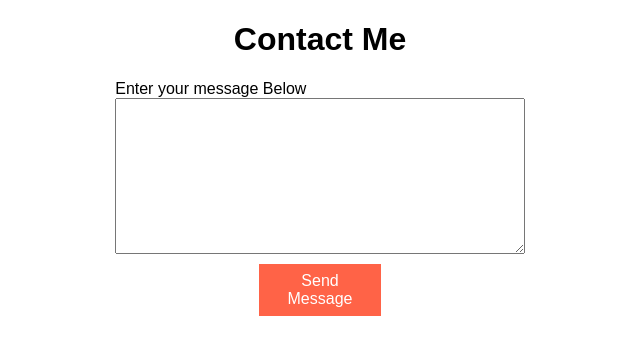
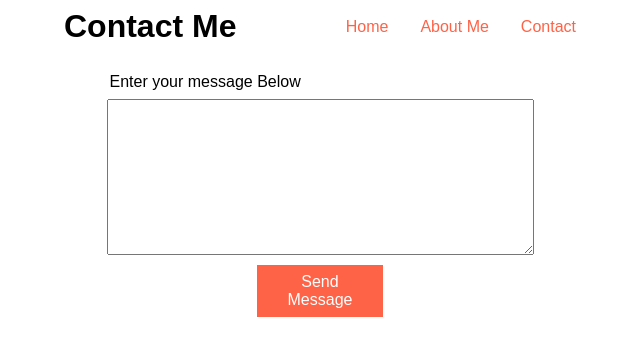
Before and after one commit to rwolt/basic-informational-site, a plain HTML site: page contact-me.html in a window 1280 px wide. Shown: the whole page, without its empty margins (320-960 px from the left). Drawn offline with Linux system fonts and the light colour scheme.

Commit message:
Add responsive layout

```diff
--- a/contact-me.html
+++ b/contact-me.html
@@ -8,11 +8,24 @@
     <title>Contact Me</title>
   </head>
   <body>
-    <h1>Contact Me</h1>
-    <form action="post" class="flex-container">
-      <label for="message">Enter your message Below</label>
-      <textarea name="message" id="" cols="30" rows="10"></textarea>
-      <button type="button">Send Message</button>
-    </form>
+    <header>
+      <nav class="nav">
+        <h1>Contact Me</h1>
+        <ul class="nav-list">
+          <li class="nav-link"><a href="/">Home</a></li>
+          <li class="nav-link"><a href="/about">About Me</a></li>
+          <li class="nav-link"><a href="/contact-me">Contact</a></li>
+        </ul>
+      </nav>
+    </header>
+    <main>
+      <div class="flex-container">
+        <form action="post" class="flex-container">
+          <label for="message">Enter your message Below</label>
+          <textarea name="message" id="" cols="50" rows="10"></textarea>
+          <button type="button">Send Message</button>
+        </form>
+      </div>
+    </main>
   </body>
 </html>
--- a/css/styles.css
+++ b/css/styles.css
@@ -1,8 +1,35 @@
 body {
   padding: 0;
-  margin: 0 10%;
   font-family: sans-serif;
   box-sizing: border-box;
+}
+
+header {
+  display: flex;
+  justify-content: center;
+}
+
+nav {
+ width: 100%;
+  display: flex;
+  align-items: center;
+  justify-content: space-between;
+}
+
+.nav-list {
+  display: flex;
+  list-style-type: none;
+}
+
+.nav-link > a {
+  color: tomato;
+  text-decoration: none;
+}
+
+.nav-link:hover {
+  cursor: pointer;
+  text-decoration: underline;
+  text-decoration-color: tomato;
 }
 
 h1 {
@@ -10,22 +37,32 @@ h1 {
 }
 
 p {
+  margin: 20px auto;
+  min-width: 40%;
   text-align: center;
 }
+
 
 .flex-container {
   display: flex;
   flex-direction: column;
   justify-content: center;
+  align-items: center;
 }
 
 form {
-  width: 40%;
-  margin: auto;
+  min-width: 40%;
+  margin-top: 20px;
 }
 
 form > label {
   font-size: 1rem;
+  align-self: flex-start;
+  margin-bottom: 0.5rem;
+}
+
+form > textarea {
+  width: 100%;
 }
 
 button {
@@ -42,3 +79,105 @@ button {
 button:hover {
   background-color: rgb(247, 128, 108);
 }
+
+@media screen and (min-width: 320px) {
+  nav {
+    flex-direction: column;
+  }
+
+  h1 {
+    font-size: 1.5rem;
+    margin: 0.5rem 0;
+  }
+
+  img {
+    width: 80%;
+  }
+
+  .nav-list {
+    justify-content: center;
+    padding: 0;
+  }
+
+  .nav-link > a {
+    font-size: 0.75rem;
+    margin: 0 1rem;
+  }
+
+  .flex-container {
+    padding: 0 1rem;
+  }
+}
+
+@media screen and (min-width: 480px) {
+
+  h1 {
+    font-size: 1.25rem;
+  }
+
+  .nav-link > a {
+    font-size: 1rem;
+  }
+}
+
+
+@media screen and (min-width: 1024px) {
+  body {
+    margin: 0 10%;
+  }
+
+  header {
+    flex-direction: row;
+  }
+
+  h1 {
+    font-size: 2rem;
+  }
+
+  nav {
+      width: 50%;
+    flex-direction: row;
+    align-items: center;
+    justify-content: space-between;
+  }
+
+  img {
+    width: 25%;
+    margin-top: 2rem;
+  }
+
+  .nav-list {
+    justify-content: flex-end;
+    align-items: center:w
+
+  }
+
+  .nav-link > a {
+    font-size: 1rem;
+    margin: 0 0 0 2rem;
+    color: tomato;
+    text-decoration: none;
+  }
+
+
+  .flex-container {
+    display: flex;
+    flex-direction: column;
+    justify-content: center;
+    align-items: center;
+  }
+
+  form {
+    min-width: 40%;
+    margin-top: 20px;
+  }
+
+  form > label {
+    font-size: 1rem;
+    align-self: flex-start;
+    margin-bottom: 0.5rem;
+  }
+
+
+
+}
```
Also changed, not shown: about.html (+16 -5 lines), index.html (+18 -5 lines).
